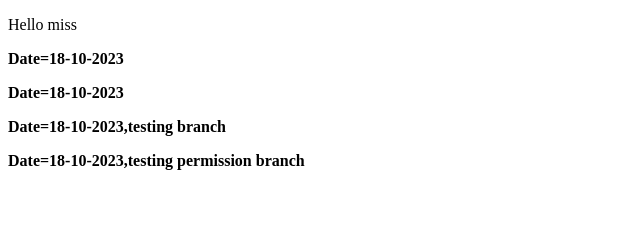
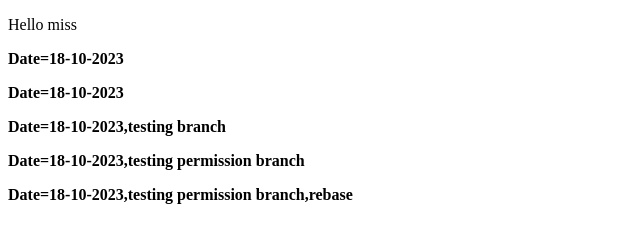
Before and after one commit to Puchala1036/18newgitempty, a plain HTML site: page index.html in a window 1280 px wide. Shown: the whole page, without its empty margins (0-640 px from the left). Drawn offline with Linux system fonts and the light colour scheme.

Commit message:
Update index,rebsae added.html

```diff
--- a/index.html
+++ b/index.html
@@ -11,5 +11,6 @@
    <p><b>Date=18-10-2023</b></p>
    <p><b>Date=18-10-2023,testing branch</b></p>
    <p><b>Date=18-10-2023,testing permission branch</b></p>
+    <p><b>Date=18-10-2023,testing permission branch,rebase</b></p>
 </body>
 </html>
```
